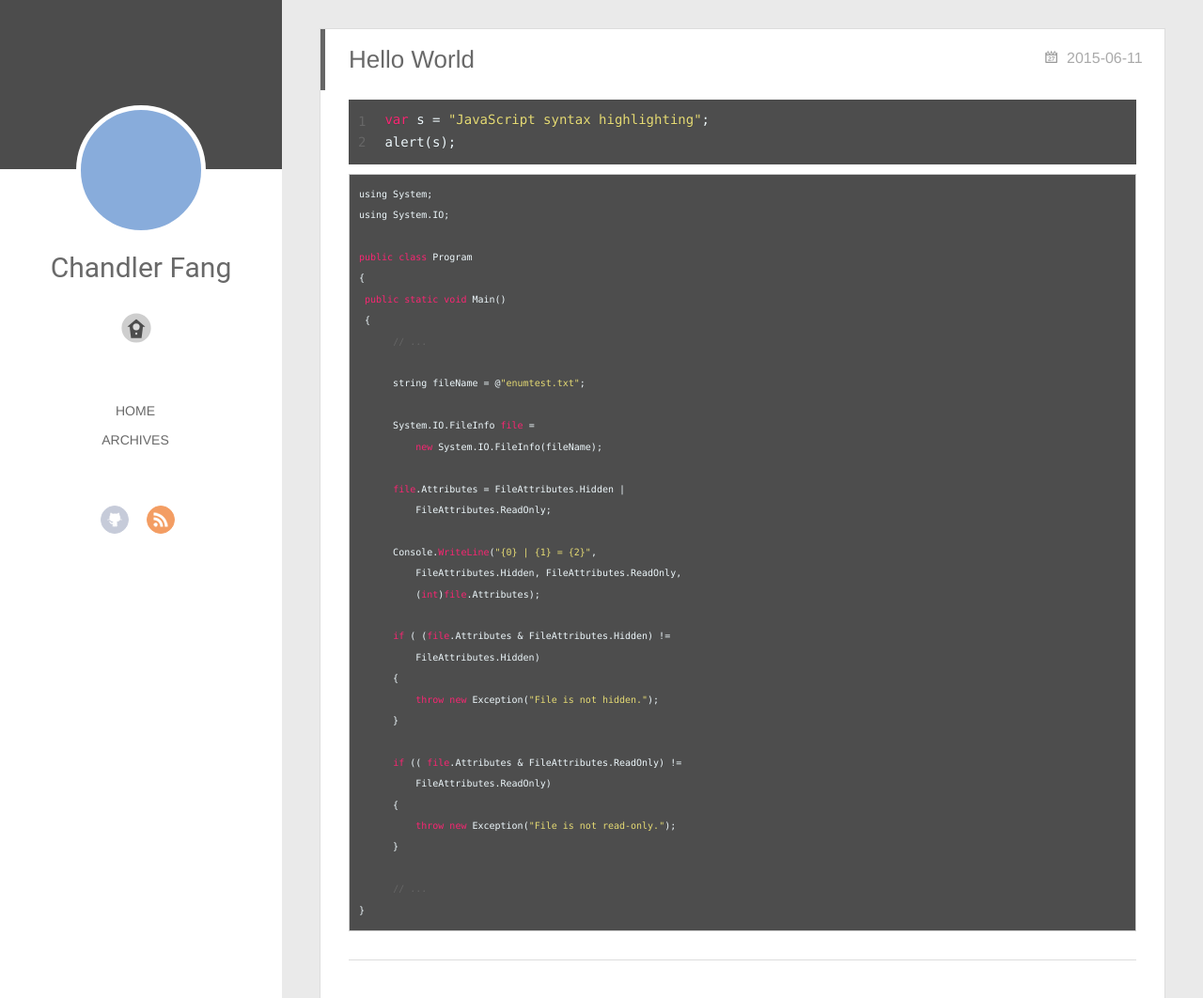
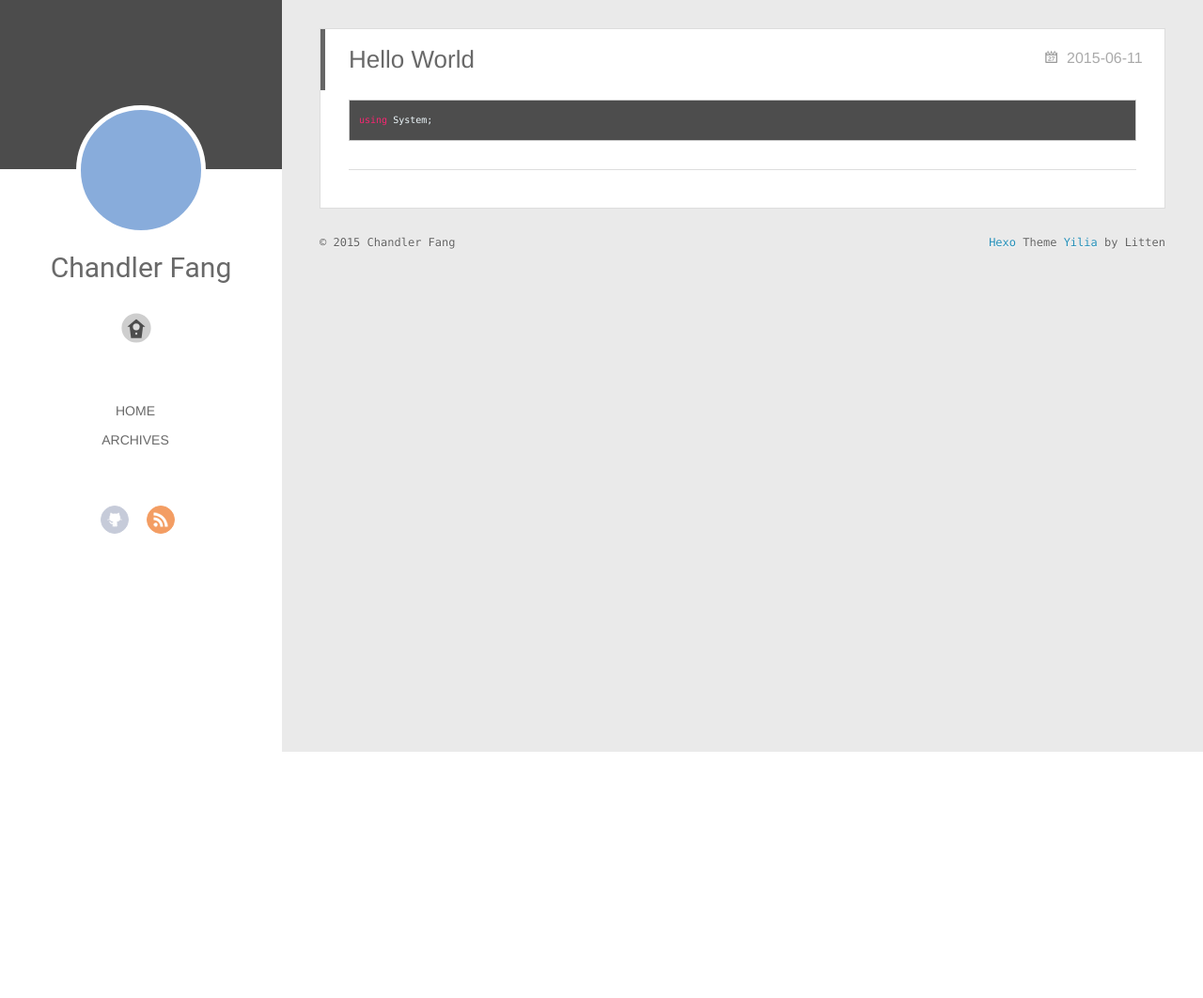
Before and after one commit to ttma1046/ttma1046.github.io, a plain HTML site: page index.html in a window 1280 px wide. Shown: the top 1062 px of the page at 94% size. After the commit the page ends 800 px from the top, so only its background shows below. Drawn offline with nearby package versions, Linux system fonts and the light colour scheme; some packages are replaced by stand-ins of ours.

Commit message:
Site updated: 2015-06-11 12:12:27

```diff
--- a/index.html
+++ b/index.html
@@ -149,7 +149,7 @@
 
     <div class="article-meta">
       <a href="/2015/06/11/hello-world/" class="article-date">
-  	<time datetime="2015-06-11T12:08:32.000Z" itemprop="datePublished">2015-06-11</time>
+  	<time datetime="2015-06-11T12:12:10.000Z" itemprop="datePublished">2015-06-11</time>
 </a>
     </div>
 
@@ -171,42 +171,7 @@
 
     <div class="article-entry" itemprop="articleBody">
 
-        <figure class="highlight javascript"><table><tr><td class="gutter"><pre><span class="line">1</span><br><span class="line">2</span><br></pre></td><td class="code"><pre><span class="line"><span class="keyword">var</span> s = <span class="string">"JavaScript syntax highlighting"</span>;</span><br><span class="line">alert(s);</span><br></pre></td></tr></table></figure>
-<pre><code>using System;
-using System.IO;
-
-<span class="keyword">public</span> <span class="keyword">class</span> Program
-{
- <span class="keyword">public</span> <span class="keyword">static</span> <span class="keyword">void</span> Main()
- {
-      <span class="comment">// ...</span>
-
-      string fileName = @<span class="string">"enumtest.txt"</span>;
-
-      System.IO.FileInfo <span class="keyword">file</span> =
-          <span class="keyword">new</span> System.IO.FileInfo(fileName);
-
-      <span class="keyword">file</span>.Attributes = FileAttributes.Hidden |
-          FileAttributes.ReadOnly;
-
-      Console.<span class="keyword">WriteLine</span>(<span class="string">"{0} | {1} = {2}"</span>,
-          FileAttributes.Hidden, FileAttributes.ReadOnly,
-          (<span class="keyword">int</span>)<span class="keyword">file</span>.Attributes);
-
-      <span class="keyword">if</span> ( (<span class="keyword">file</span>.Attributes &amp; FileAttributes.Hidden) !=
-          FileAttributes.Hidden)
-      {
-          <span class="keyword">throw</span> <span class="keyword">new</span> Exception(<span class="string">"File is not hidden."</span>);
-      }
-
-      <span class="keyword">if</span> (( <span class="keyword">file</span>.Attributes &amp; FileAttributes.ReadOnly) !=
-          FileAttributes.ReadOnly)
-      {
-          <span class="keyword">throw</span> <span class="keyword">new</span> Exception(<span class="string">"File is not read-only."</span>);
-      }
-
-      <span class="comment">// ...</span>
-}
+        <pre><code><span class="keyword">using</span> System;
 </code></pre>
 
     </div>
```
Also changed, not shown: 2015/06/11/hello-world/index.html (+6 -71 lines), archives/2015/06/index.html (+1 -1 lines), archives/2015/index.html (+1 -1 lines), archives/index.html (+1 -1 lines).
